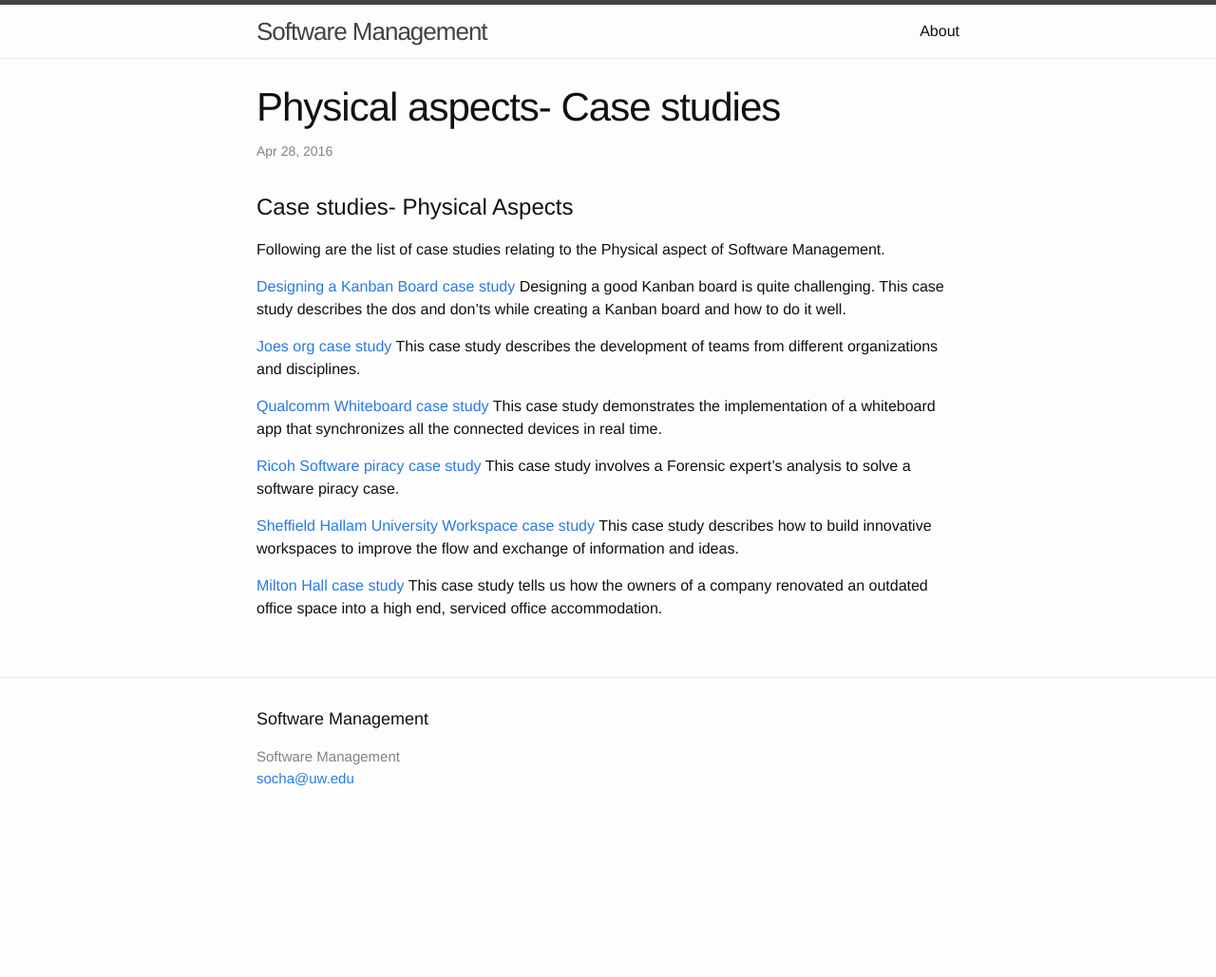
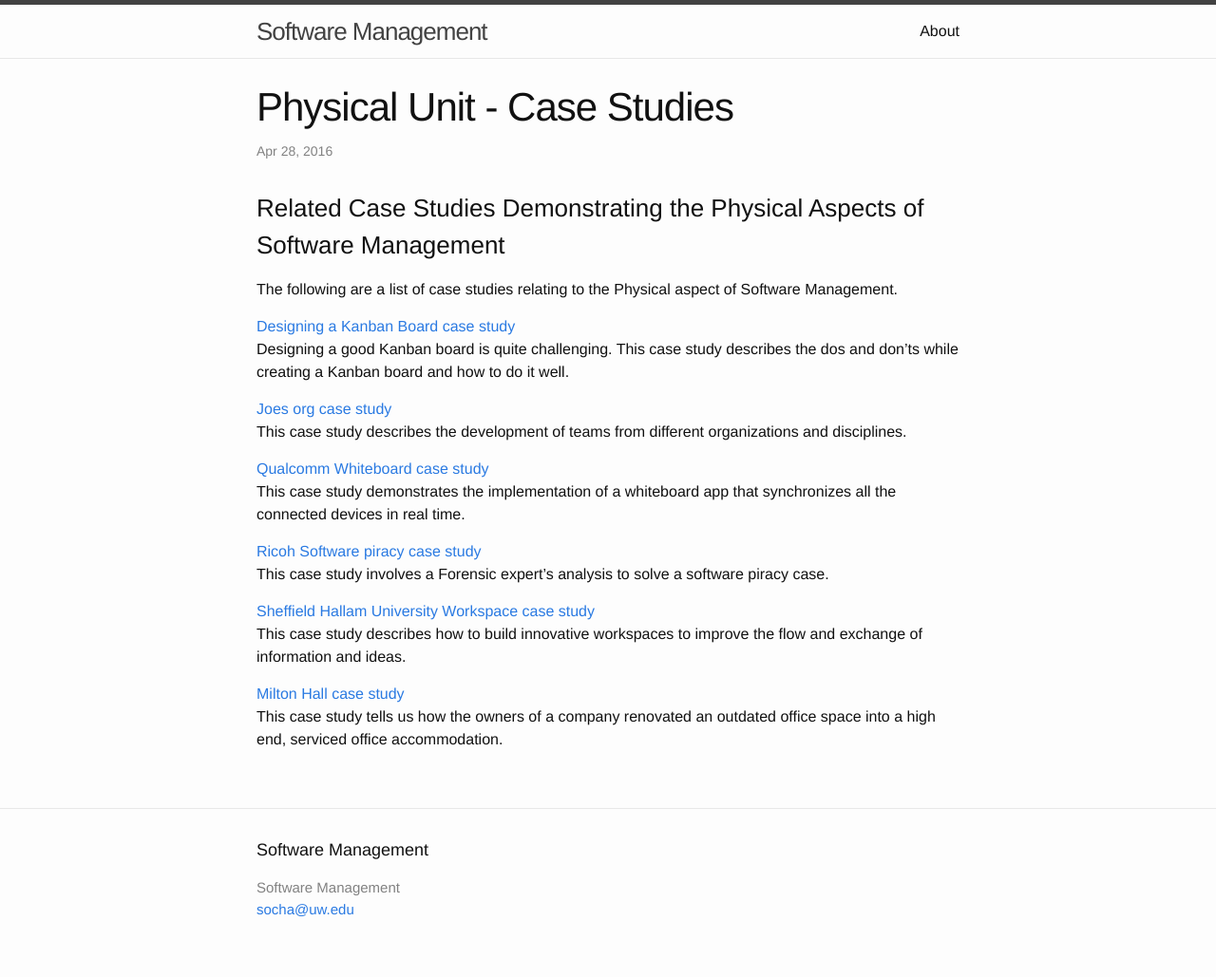
Before and after one commit to css566/css566.github.io, a Jekyll site: the page built from _posts/2016-04-28-PhysicalAspects_CaseStudies.md, in a window 1280 px wide. Shown: the whole page at 95% size. Built offline with Jekyll 4.4.1, drawn with Linux system fonts in a browser that asks for light colours; comment, search, counter and statistics services are not loaded; before the commit the page ends 900 px from its top, so only the background shows below that.

Commit message:
Update 2016-04-28-PhysicalAspects_CaseStudies.md

```diff
--- a/_posts/2016-04-28-PhysicalAspects_CaseStudies.md
+++ b/_posts/2016-04-28-PhysicalAspects_CaseStudies.md
@@ -1,11 +1,11 @@
 ---
 layout: post
-title: Physical aspects- Case studies
+title: Physical Unit - Case Studies
 ---
 
-Case studies- Physical Aspects
-=================================
-Following are the list of case studies relating to the Physical aspect of Software Management.
+### Related Case Studies Demonstrating the Physical Aspects of Software Management
+
+The following are a list of case studies relating to the Physical aspect of Software Management.
 
 [Designing a Kanban Board case study](http://kanbantool.com/kanban-library/case-studies-devops/designing-a-kanban-board#.VyJHAZMrKCT)
 Designing a good Kanban board is quite challenging. This case study describes the dos and don’ts while
```
